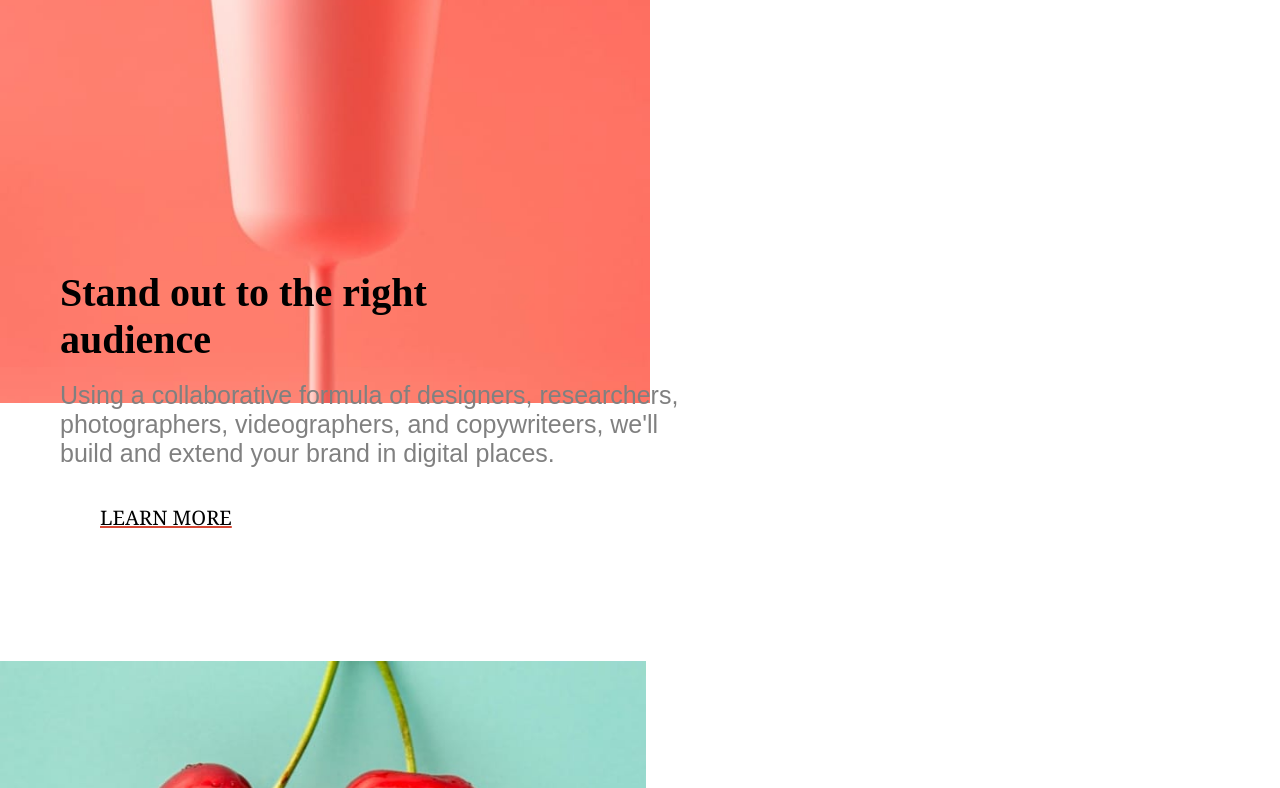
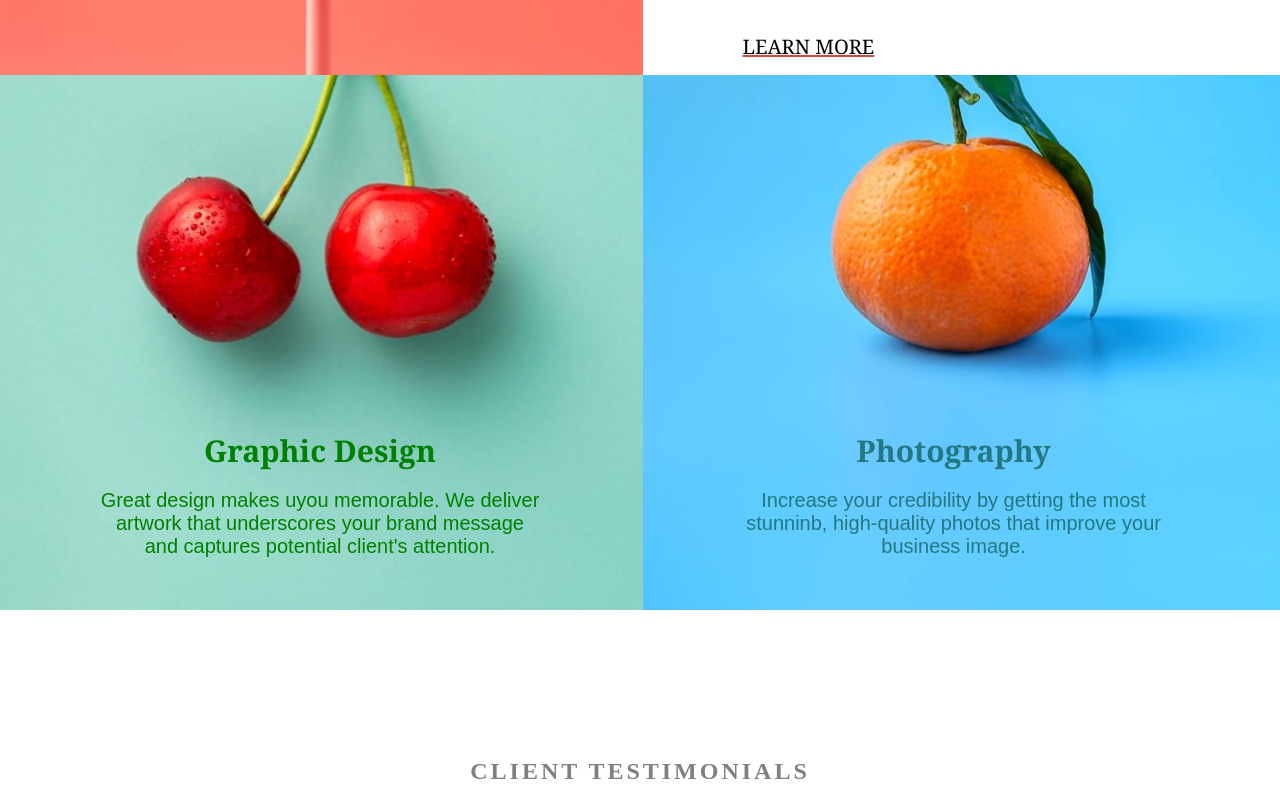
Before and after one commit to dhirajjat/WebDev-Sprint, a plain HTML site: page index.html in a window 1280 px wide. Shown: the part 1691-2479 px from the top of the page. Drawn offline with Linux system fonts and the light colour scheme.

Commit message:
first commit

```diff
--- a/index.html
+++ b/index.html
@@ -20,7 +20,8 @@
              <img src="images/icon-arrow-down.svg" id="down-arrow">
 
          </div>
-         <div class="level-two-left">
+         <div  class="flex">
+            <div class="level-two-left">
              <h2 id="heading-second"> Transform your <br>brand</h2>
              <br>
              <p id="para-one" > We are a full-service agency specializing in<br>
@@ -32,8 +33,10 @@
              <a href="" id="learn-more">LEARN MORE</a>
          </div>
             <img src="images/desktop/image-transform.jpg"  id="egg">
+        </div>
 
-            <img src="images/desktop/image-stand-out.jpg" id="cup">
+           <div class="flex">
+             <img src="images/desktop/image-stand-out.jpg" id="cup">
          <div id="level-three-right">
              <h2 id="heading-third"> Stand out to the right<br> audience</h2>
              <br>
@@ -44,8 +47,11 @@
                 <br>
                 <a href="" id="learnmore">LEARN MORE</a>
          </div>
-             <img src="images/desktop/image-graphic-design.jpg" id ="cherry">
+           </div>
+          <div class="flex">  <img src="images/desktop/image-graphic-design.jpg" id ="cherry">
              <img src="images/desktop/image-photography.jpg" id ="orange">
+            </div>
+            <div class="flex">
          <div id="level-four-left">
              <h2 id="heading-four">Graphic Design</h2>
              <br>
@@ -60,6 +66,7 @@
                stunninb, high-quality photos that improve your<br>
                business image.</p>
          </div>
+        </div>
 
          <div id="comment-section">
              <h2  id="comment-heading">CLIENT TESTIMONIALS</h2>
--- a/style.css
+++ b/style.css
@@ -56,20 +56,19 @@
 }
 .level-two-left{
     position: relative;
-    top: -150px;
+    top: 200px;
     display: inline-block;
     width: 50.50%;
 }
-.egg{
+.flex{
     display: flex;
-    max-width: 100%;
 }
+
 #egg{
     position: relative;
     top:-5px;
     display: inline-block;
-
-     width: 49.20%;
+    width: 50.20%;
 
 }
 #heading-second{
@@ -78,6 +77,7 @@
     font-size: 40px;
     font-weight: 900;
 }
+
 #para-one{
     padding-left: 60px;
     font-family: sans-serif;
@@ -100,15 +100,15 @@
 }
 #cup{
     position: relative;
-    top: -12px;
-    width: 50.80%;
+     top: -5px;
+    width: 50.20%;
 }
 #level-three-right{
 
 
     display: inline-block;
     position: relative;
-    top:-150px;
+    top: 180px;
 
   }
 
@@ -124,18 +124,17 @@
     font-size: 25px;
 
   }
-
  #cherry{
     position: relative;
     top: -20px;
     display: inline-block;
-    width: 50.50%;
+    width: 50.20%;
 }
 #orange{
     position: relative;
-    top: -30px;
+    top: -20px;
     display: inline-block;
-    width: 49.20%;
+    width: 49.80%;
 }
 #level-four-left{
     position: relative;
```
